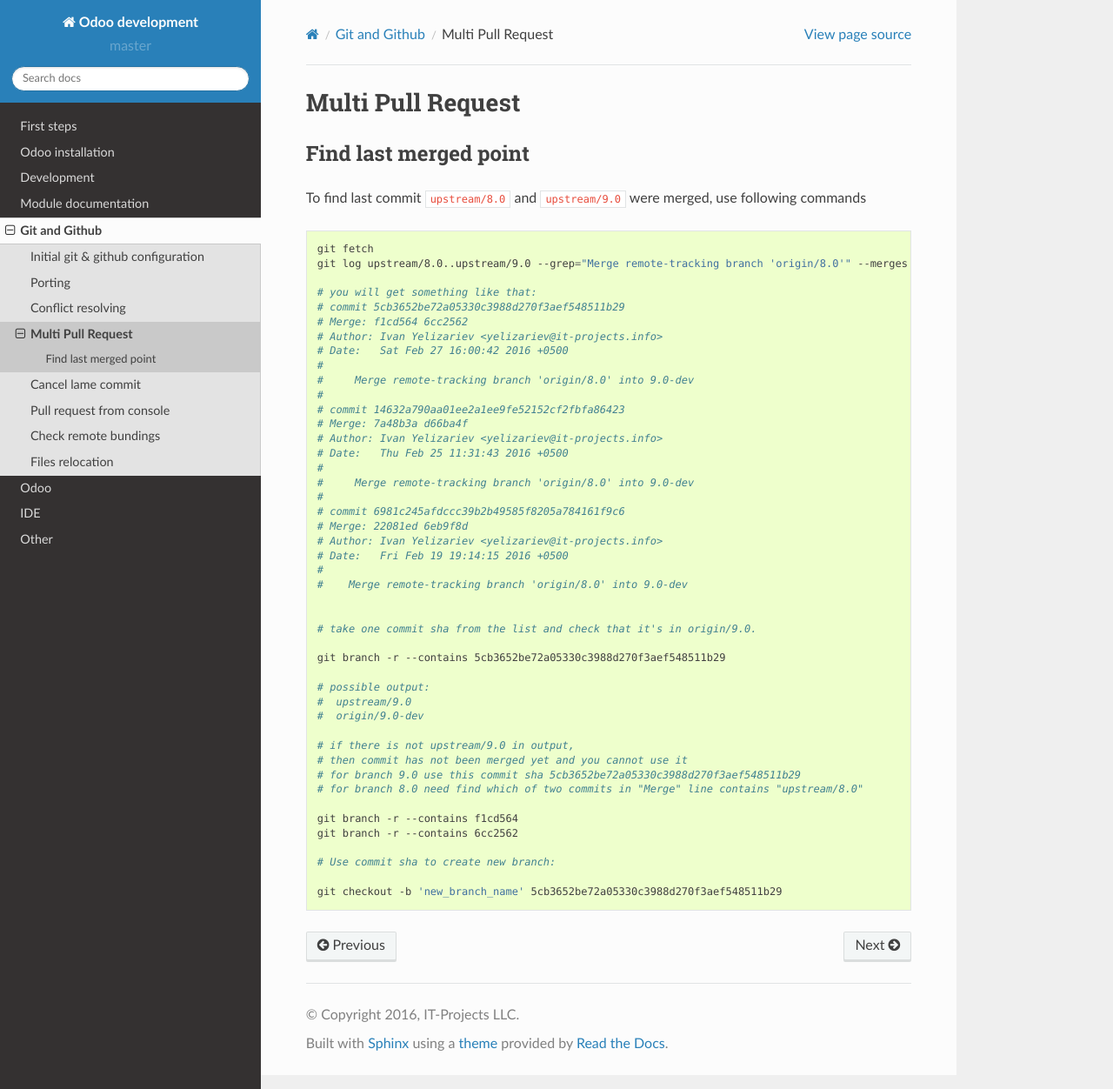
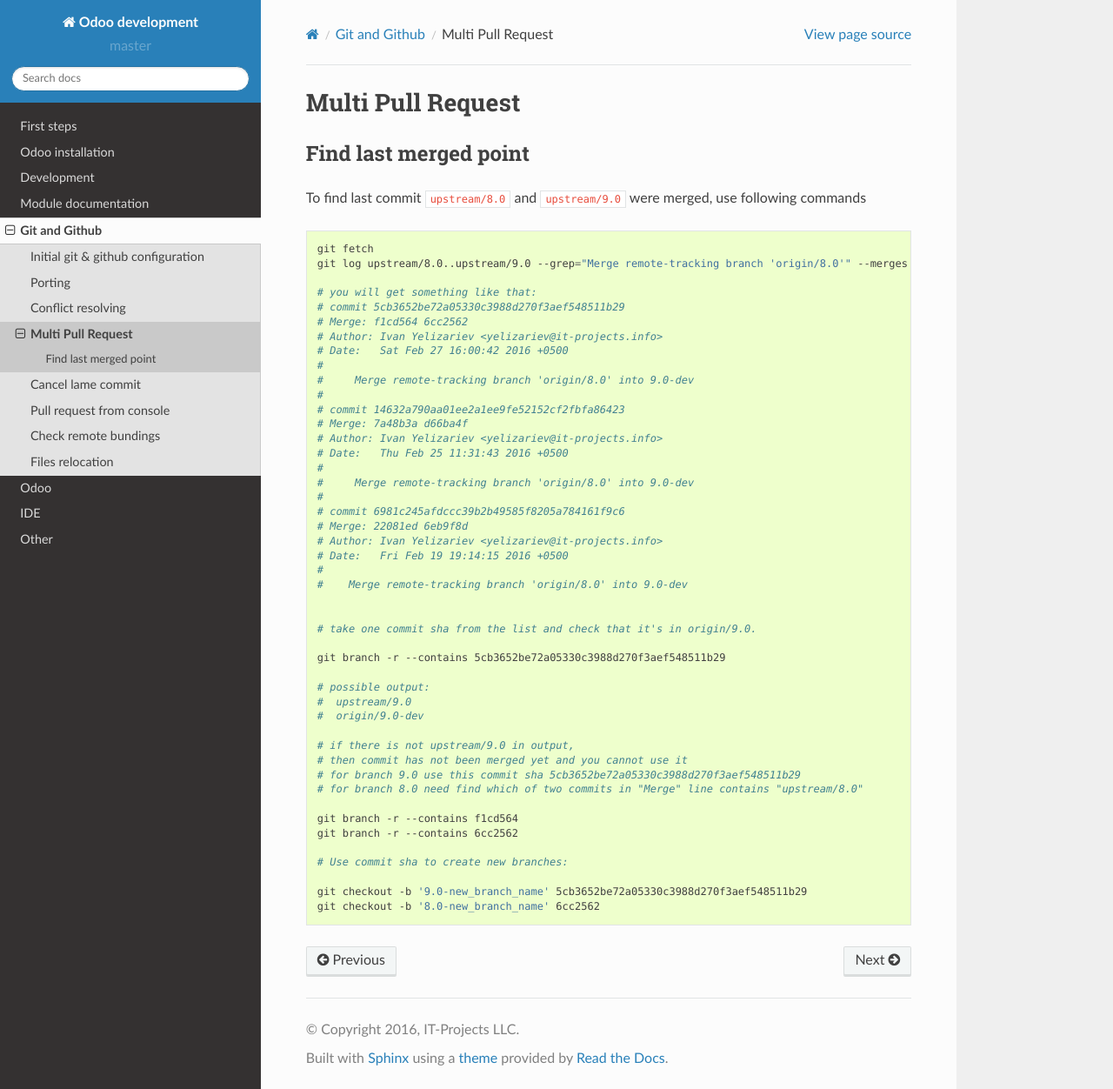
Before and after one commit to itpp-labs/odoo-development, a Sphinx documentation site: the page built from docs/git/multi-pull-request.rst, in a window 1280 px wide and 1252 px high. Shown: the whole window at 87% size. Built offline with Sphinx 7.4.7 and the Read the Docs theme 2.0.0, drawn with Linux system fonts in a browser that asks for light colours.

Commit message:
multi-pull-request: clarify branch creating

```diff
--- a/docs/git/multi-pull-request.rst
+++ b/docs/git/multi-pull-request.rst
@@ -50,6 +50,7 @@
     git branch -r --contains f1cd564
     git branch -r --contains 6cc2562
 
-    # Use commit sha to create new branch:
+    # Use commit sha to create new branches:
 
-    git checkout -b 'new_branch_name' 5cb3652be72a05330c3988d270f3aef548511b29
+    git checkout -b '9.0-new_branch_name' 5cb3652be72a05330c3988d270f3aef548511b29
+    git checkout -b '8.0-new_branch_name' 6cc2562
```
